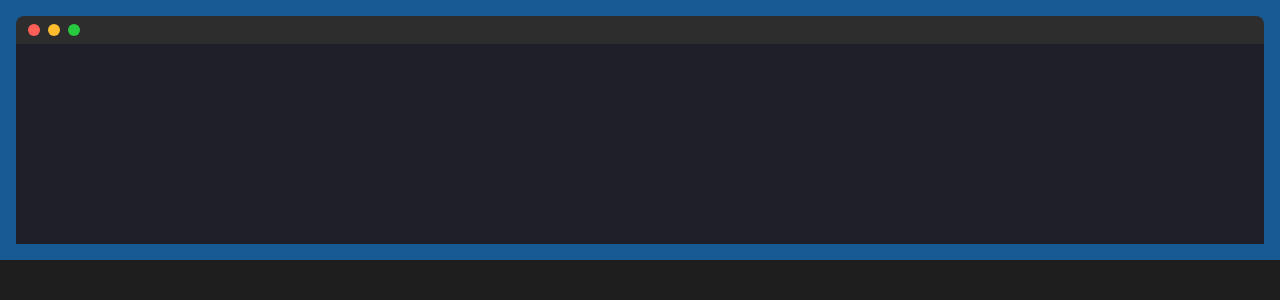
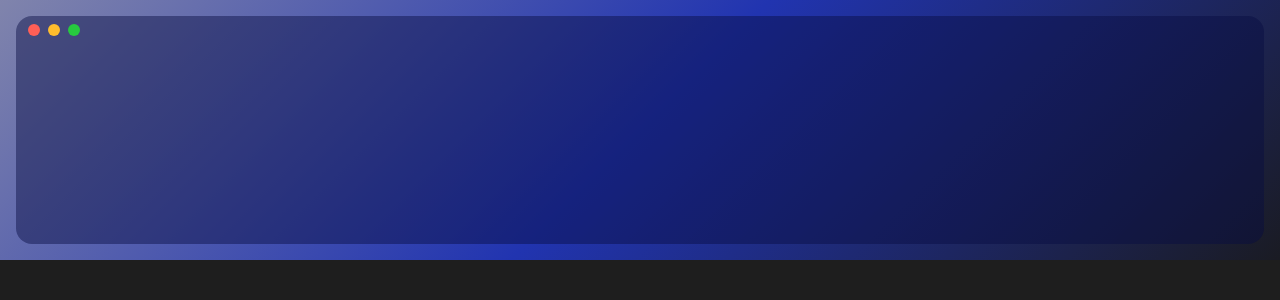
Before and after one commit to MasoomehMokhtari78/code-snippet, a React (Vite) app in the folder code-snippet/: page / in a window 1280 px wide. Shown: the top 300 px of the page. Built offline with nearby package versions, Linux system fonts and the light colour scheme.

Commit message:
feat: add glassmorphism background option

```diff
--- a/code-snippet/src/App.tsx
+++ b/code-snippet/src/App.tsx
@@ -3,9 +3,10 @@ import "prismjs/themes/prism.css";
 import "./App.css";
 import { SnippetLayout } from "./components/SnippetLayout";
 
+function App() {
   const customTheme = {
     editorStyle: {
-    backgroundColor: "#1e1f28",
+      backgroundColor: "#070d4273",
       color: "#e8dfdf",
     },
     tokenStyles: {
@@ -20,8 +21,6 @@ const customTheme = {
       constant: "#d19a66",
     },
   };
-
-function App() {
   const [value, setValue] = useState<string | undefined>();
   return (
     <>
@@ -30,6 +29,8 @@ function App() {
         onChange={(newValue: string) => setValue(newValue)}
         language="javascript"
         theme={customTheme}
+        // theme="VSCode Dark+"
+        background="linear-gradient(135deg, #8084ac 0%, #2134b0 50%, #1a1b23 100%)"
       />
     </>
   );
--- a/code-snippet/src/components/CodeEditor.tsx
+++ b/code-snippet/src/components/CodeEditor.tsx
@@ -1,18 +1,15 @@
 import React from "react";
 import { selectedLanguages } from "./SelectedLanguages";
-
 import type { CodeEditorProps } from "../types";
-import { useTheme } from "../themes/useTheme";
 
 export const CodeEditor = ({
   value = "",
   onChange = () => {},
   language = "javascript",
-  theme = "VSCode Dark+",
 }: CodeEditorProps) => {
   const textareaRef = React.useRef<HTMLTextAreaElement | null>(null);
   const preRef = React.useRef<HTMLPreElement | null>(null);
-  const { finalTheme } = useTheme(theme);
+
   const highlighted = React.useMemo(() => {
     const grammar =
       selectedLanguages.languages[language] ||
@@ -21,13 +18,7 @@ export const CodeEditor = ({
   }, [value, language]);
 
   return (
-    <div
-      style={{
-        position: "relative",
-        fontFamily: "monospace",
-        ...finalTheme?.editorStyle,
-      }}
-    >
+    <div style={{ position: "relative" }}>
       <pre
         ref={preRef}
         aria-hidden
--- a/code-snippet/src/components/Header.tsx
+++ b/code-snippet/src/components/Header.tsx
@@ -6,7 +6,6 @@ export const Header = () => {
         alignItems: "center",
         gap: "8px",
         padding: "8px 12px",
-        background: "#2d2d2d",
         borderTopLeftRadius: "8px",
         borderTopRightRadius: "8px",
       }}
--- a/code-snippet/src/components/SnippetLayout.tsx
+++ b/code-snippet/src/components/SnippetLayout.tsx
@@ -1,35 +1,54 @@
 import type { CSSProperties } from "react";
 import { CodeEditor } from "./CodeEditor";
+import type { CodeEditorProps } from "../types";
+import { useTheme } from "../themes/useTheme";
 import { Header } from "./Header";
-import type { CodeEditorProps } from "../types";
 
 export type LayoutType = CodeEditorProps & {
   width?: CSSProperties["width"];
   height?: CSSProperties["height"];
   padding?: CSSProperties["padding"];
-  backgroundColor?: CSSProperties["backgroundColor"];
+  background?: CSSProperties["background"];
+  isGlassmorph?: boolean;
 };
 
 export const SnippetLayout = ({
   width,
   height,
-  backgroundColor = "#185a93ff",
+  background = "#185a93ff",
   padding = "16px",
+  theme = "VSCode Dark+",
+  isGlassmorph,
   ...rest
 }: LayoutType) => {
+  const { finalTheme } = useTheme(theme);
   return (
     <div
       style={{
         display: "flex",
         flexDirection: "column",
         padding,
-        backgroundColor,
+        background,
         width,
         height,
       }}
     >
-      <Header />
-      <CodeEditor {...rest} />
+      <div
+        style={{
+          position: "relative",
+          fontFamily: "monospace",
+          background: finalTheme?.editorStyle?.backgroundColor,
+          borderRadius: "16px",
+          ...(isGlassmorph && {
+            boxShadow: "0 4px 30px rgba(0, 0, 0, 0.1)",
+            border: "1px solid rgba(202, 178, 178, 0.3)",
+            backdropFilter: "blur(5px)",
+          }),
+        }}
+      >
+        <Header />
+        <CodeEditor theme={finalTheme} {...rest} />
+      </div>
     </div>
   );
 };
```
Lines whose indentation alone changed are shown as unchanged.
